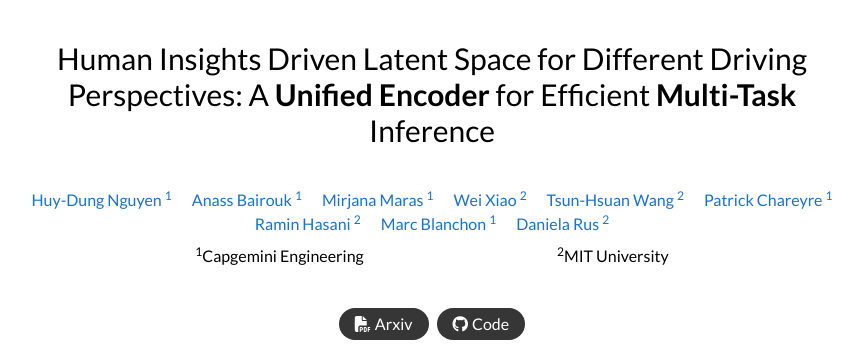
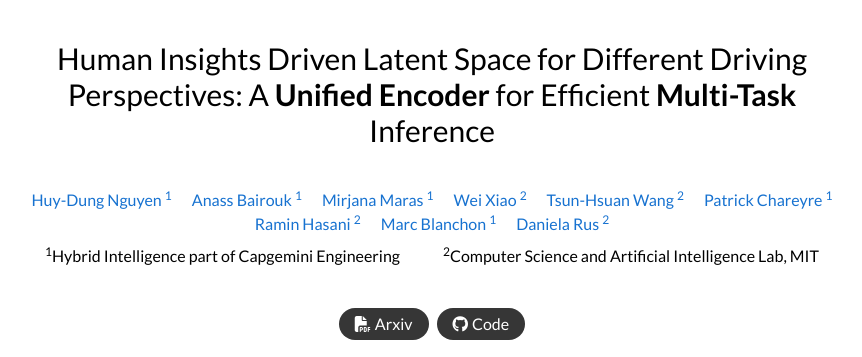
Before and after one commit to HI-ComputerVision/uni-encoder, a website: page index.html in a window 1280 px wide. Shown: the top 357 px of the page, without its empty margins (208-1070 px from the left). Drawn offline with nearby package versions, Linux system fonts and the light colour scheme.

Commit message:
[MOD] institut info

```diff
--- a/index.html
+++ b/index.html
@@ -83,8 +83,12 @@
         </li>
       </ul>
       <ul class="flex justify-evenly flex-1 mt-2 flex-col sm:flex-row">
-        <li class="text-center"><sup>1</sup>Capgemini Engineering</li>
-        <li class="text-center"><sup>2</sup>MIT University</li>
+        <li class="text-center">
+          <sup>1</sup>Hybrid Intelligence part of Capgemini Engineering
+        </li>
+        <li class="text-center">
+          <sup>2</sup>Computer Science and Artificial Intelligence Lab, MIT
+        </li>
       </ul>
       <ul class="flex justify-center flex-1 mt-10 text-white gap-2">
         <li
```
